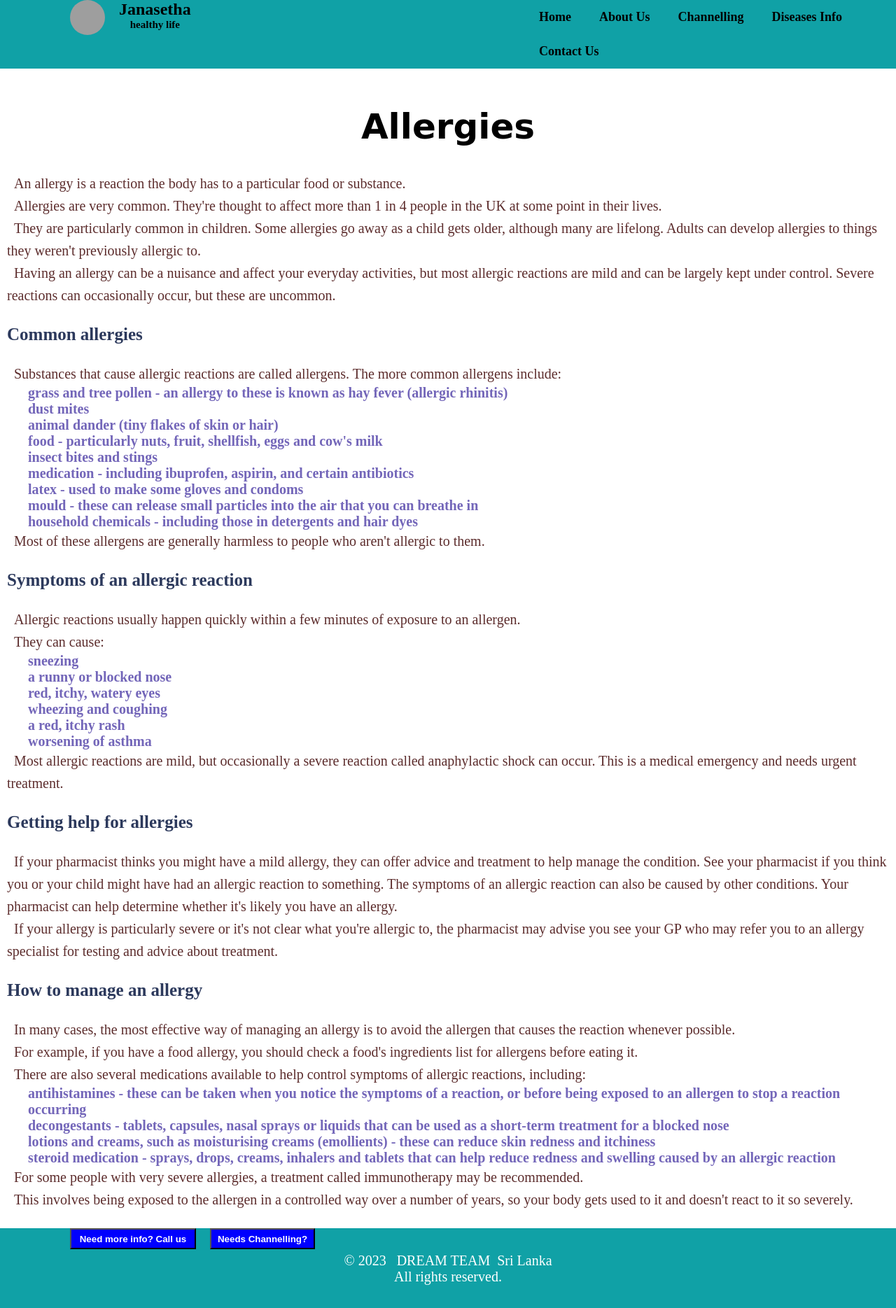
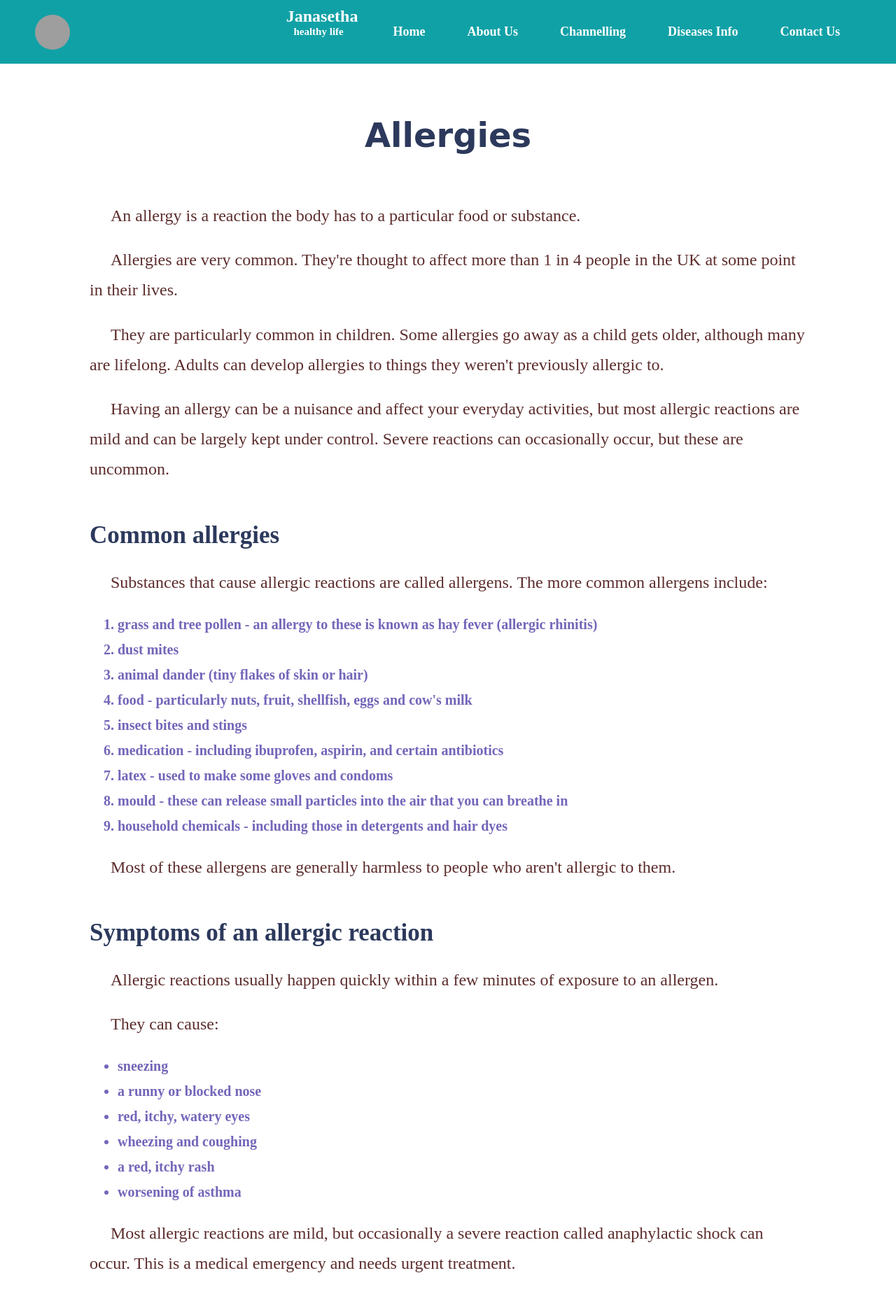
Before and after one commit to charan2r/Healthcare-Management, a PHP site: page /allergies.html in a window 1280 px wide. Shown: the top 1869 px of the page at 70% size. Run offline with PHP 8.4, Linux system fonts and the light colour scheme; grey boxes are pictures that could not be loaded.

Commit message:
font changes

```diff
--- a/code/diseases/allergies.html
+++ b/code/diseases/allergies.html
@@ -10,7 +10,7 @@
         <ul class="a">
             <img src="../logox.jpg" id="img1" width="50px" height="50px">
             <li><a id="differ">Janasetha<br><span>healthy life</span></a></li>
-            <li><a href="mainhome2.html">Home</a></li>
+            <li><a href="../mainhome2.html">Home</a></li>
             <li><a href ="aboutus.html" >About Us</a></li>
             <li><a href ="channel.html" >Channelling</a></li>
             <li><a href ="drug.html" >Diseases Info</a></li>
@@ -83,10 +83,10 @@
 
         <script type="text/javascript">
             document.getElementById("mbutton").onclick = function () {
-                location.href = "contact.html";
+                location.href = "../contact.html";
             };
             document.getElementById("nbutton").onclick = function () {
-                location.href = "channel.html";
+                location.href = "../channel.html";
             };
         </script>
 
--- a/code/diseases/style3.css
+++ b/code/diseases/style3.css
@@ -1,168 +1,158 @@
-*{
-    margin: 0; padding: 0;
+/* Reset default margins and paddings */
+* {
+    margin: 0;
+    padding: 0;
     box-sizing: border-box;
 }
 
-.themebox ul  {
-    list-style-type:none;
-    margin:0;
-    padding:0;
-    overflow:auto;
-    background-color:white;
-    justify-content: center;
-    background-color:rgb(16, 161, 166);
+/* Navbar Styling */
+.themebox ul {
+    list-style-type: none;
+    margin: 0;
+    padding: 0;
+    display: flex;
+    align-items: center;
+    background-color: rgb(16, 161, 166);
+    padding: 10px 50px;
 }
 
-.themebox li{
-    float: left;
+.themebox li {
+    margin: 0 20px;
 }
-.themebox li a{
-    display: block;
-    color: black;
+
+.themebox li a {
+    color: white;
     text-align: center;
-    padding: 14px  20px;
-    text-decoration:none;
+    text-decoration: none;
     font-size: large;
     font-weight: bold;
-}
-.themebox li:hover{
-    background-color: cadetblue;
+    padding: 10px;
 }
 
-#img1{
-    float: left;
-    margin-right: 600px;
+.themebox li:hover {
+    background-color: cadetblue;
+    border-radius: 5px;
+}
+
+/* Logo Styling */
+#img1 {
+    margin-right: auto;
     border-radius: 50%;
-    margin-left: 100px;
 }
-#differ{
-    float: left;
-    margin-left: -600px;
-    margin-top: -14px;
+
+#differ {
+    font-size: 24px;
+    color: white;
+}
+
+#differ span {
+    display: block;
+    font-size: 15px;
+}
+
+/* Heading Styling */
+h1 {
+    text-align: center;
+    font-weight: 700;
+    font-size: 48px;
+    font-family: 'Alfa Slab One', cursive;
+    color: rgb(44, 57, 92);
+    margin-top: 20px;
+    margin-bottom: 30px;
+}
+
+/* Editor Section (Content Styling) */
+.editor {
+    width: 80%;
+    margin: 0 auto;
+    line-height: 1.8;
+    color: rgb(92, 44, 44);
+    font-size: 18px;
+    margin-bottom: 50px;
+}
+
+.editor p {
+    margin-bottom: 20px;
+    text-indent: 30px;
     font-size: 24px;
 }
 
-span{
-    font-size: 15px;
+.editor h2 {
+    font-size: 35px;
+    color: rgb(44, 57, 92);
+    margin-top: 40px;
+    margin-bottom: 15px;
 }
 
-header{
-    width: 100%;
-    height: 50px;
+.editor ul, .editor ol {
+    margin-left: 40px;
+    font-size: 20px;
+    color: rgb(115, 102, 185);
+    font-weight: 550;
+    margin-bottom: 20px;
 }
 
-.container{
-    position: relative;
-    text-align: center;
-    color: black;
-    justify-items: center;
-}
-.pictext4{
-    position: absolute;
-    top: 80%;
-    left: 100px;
-    float: left;
-    font-size: 40px;
-    margin-top: 25px;
-}
-
-.pictext5{
-    position: absolute;
-    top: 80%;
-    left: 300px;
-    float: left;
-    font-size: 40px;
-    margin-top: 25px;
-}
-
-.button1{
-    width: 180px;
-    height: 30px;
+/* Button Styling */
+.button1, .button2 {
+    width: 200px;
+    height: 40px;
     color: white;
     background-color: blue;
     font-weight: bold;
-
+    border: none;
+    border-radius: 5px;
+    cursor: pointer;
 }
 
-.button2{
-    width: 150px;
-    height: 30px;
-    color: white;
-    background-color: blue;
-    font-weight: bold;
-}
-
-.button1:hover,.button2:hover{
+.button1:hover, .button2:hover {
     background-color: rgb(201, 217, 59);
     color: black;
 }
 
-.editor p{
-    position: relative;
-    text-align:left ;
-    text-indent: 10px;
-    color: rgb(92, 44, 44);
-    font-size: 20px;
-    line-height: 1.6;
-    margin-left: 10px;
-}
-.editor h2{
-    position: relative;
-    text-align:justify ;
-    text-indent: 10px;
-    color: rgb(44, 57, 92);
-    font-size: 25px;
-    line-height: 1.6;
-    margin-top: 20px;
-    margin-bottom: 20px;
-}
-.editor h3{
-    position: relative;
-    text-align:justify ;
-    text-indent: 10px;
-    color: rgb(31, 32, 36);
-    font-size: 20px;
-    line-height: 1.6;
-    margin-top: 20px;
-    margin-bottom: 10px;
-}
-.editor ul  {
-
-    margin:0;
-    padding:0;
-    overflow:auto;
-    font-size: 20px;
-    margin-left: 40px;
-    font-weight: 550;
-    color: rgb(115, 102, 185);
+/* Call to Action Section */
+.container {
+    display: flex;
     justify-content: center;
-
-}
-.editor ol  {
-
-    margin:0;
-    padding:0;
-    overflow:auto;
-    font-size: 20px;
-    margin-left: 40px;
-    font-weight: 550;
-    color: rgb(115, 102, 185);
-    justify-content: center;
-
+    margin-top: 50px;
+    gap: 30px;
 }
 
-h1{
-    text-align: center;
-    font-weight: 600;
-    font-size: 50px;
-    font-family: 'Alfa Slab One',cursive;
+.pictext4, .pictext5 {
+    font-size: 18px;
+    margin-top: 10px;
 }
 
+/* Footer Styling */
 footer {
     text-align: center;
-    padding: 35px;
+    padding: 20px;
     background-color: rgb(16, 161, 166);
     color: white;
-    font-size: 20px;
-    margin-top: 25px;
+    font-size: 18px;
+    margin-top: 50px;
 }
+
+@media (max-width: 768px) {
+    .themebox ul {
+        flex-direction: column;
+        text-align: center;
+    }
+
+    .editor {
+        padding: 10px;
+    }
+
+    h1 {
+        font-size: 40px;
+    }
+
+    .container {
+        flex-direction: column;
+        align-items: center;
+    }
+
+    .pictext4, .pictext5 {
+        position: static;
+        margin-top: 10px;
+    }
+}
--- a/code/drugs.html
+++ b/code/drugs.html
@@ -30,7 +30,7 @@
     <section class="disease-list">
         <ul id="disease">
           <li><a href="diseases/allergies.html">Allergies</a></li>
-          <li><a href="arthritis.html">Arthritis</a></li>
+          <li><a href="diseases/arthritis.html">Arthritis</a></li>
           <li><a href="asthma.html">Asthma</a></li>
           <li><a href="braintumour.html">Brain Tumour/Tumour</a></li>
           <li><a href="cold.html">Common Cold/Cold</a></li>
```
